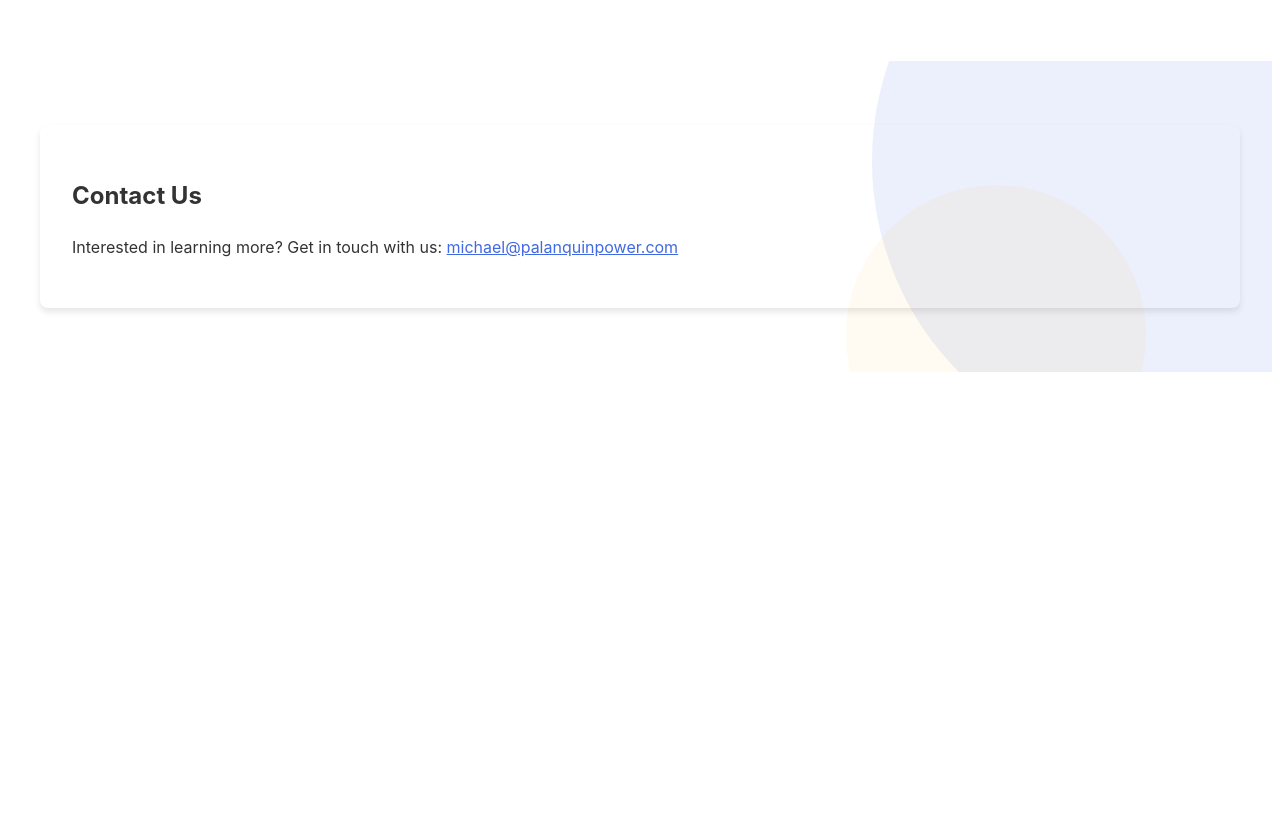
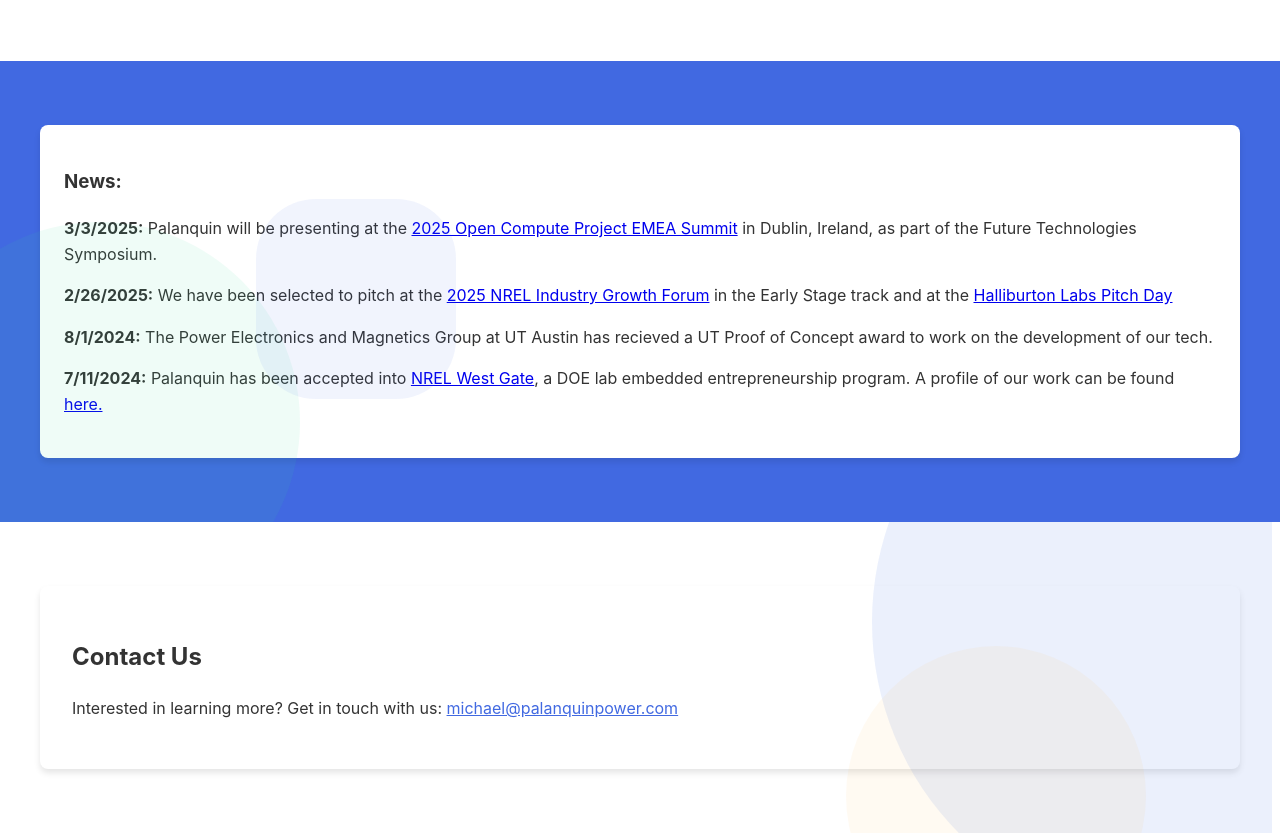
Before and after one commit to msolomentsev/palanquin, a plain HTML site: page index.html in a window 1280 px wide. Shown: the part 2175-3008 px from the top of the page. Before the commit the page ends 2547 px from the top, so only its background shows below. Drawn offline with Linux system fonts and the light colour scheme.

Commit message:
news section

```diff
--- a/index.html
+++ b/index.html
@@ -429,6 +429,25 @@
         </div>
     </section>
 
+    <section class="problems" style="background-color: var(--primary-blue);">
+        <div class="geometric-shapes">
+            <div class="geometric-shape shape-2"></div>
+            <div class="geometric-shape shape-4"></div>
+        </div>
+        <div class="problems-content">
+
+            <div class="problem-grid">
+                <div class="problem-item">
+                    <h3>News:</h3>
+                    <p><b>3/3/2025:</b> Palanquin will be presenting at the <a href="https://www.opencompute.org/summit/emea-summit">2025 Open Compute Project EMEA Summit</a> in Dublin, Ireland, as part of the Future Technologies Symposium.</p>
+                    <p><b>2/26/2025:</b> We have been selected to pitch at the <a href="https://www.nrelforum.com/event/0e040e7d-309e-4fb9-849c-ee524d7b2a99/home">2025 NREL Industry Growth Forum</a> in the Early Stage track and at the <a href="https://halliburtonlabs.com/pitch-day/">Halliburton Labs Pitch Day</a></p>
+                    <p><b>8/1/2024:</b> The Power Electronics and Magnetics Group at UT Austin has recieved a UT Proof of Concept award to work on the development of our tech.</p>
+                    <p><b>7/11/2024:</b> Palanquin has been accepted into <a href="https://www.nrel.gov/west-gate/">NREL West Gate</a>, a DOE lab embedded entrepreneurship program. A profile of our work can be found <a href="https://www.nrel.gov/west-gate/michael-solomentsev-data-center-power-conversion">here.</a></p>
+                </div>
+            </div>
+        </div>
+    </section>
+
     <section class="features">
         <div class="geometric-shapes">
             <div class="geometric-shape shape-1"></div>
```
Also changed, not shown: 1 other file.
